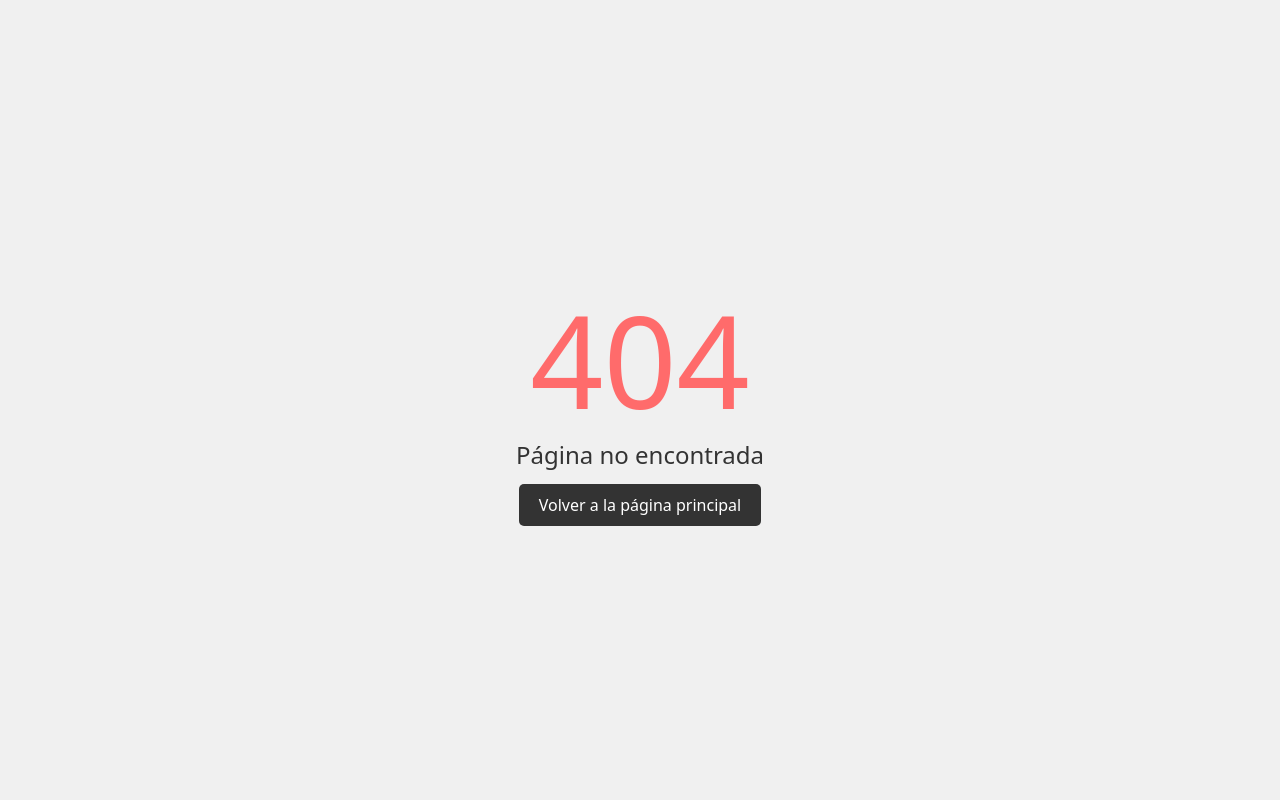
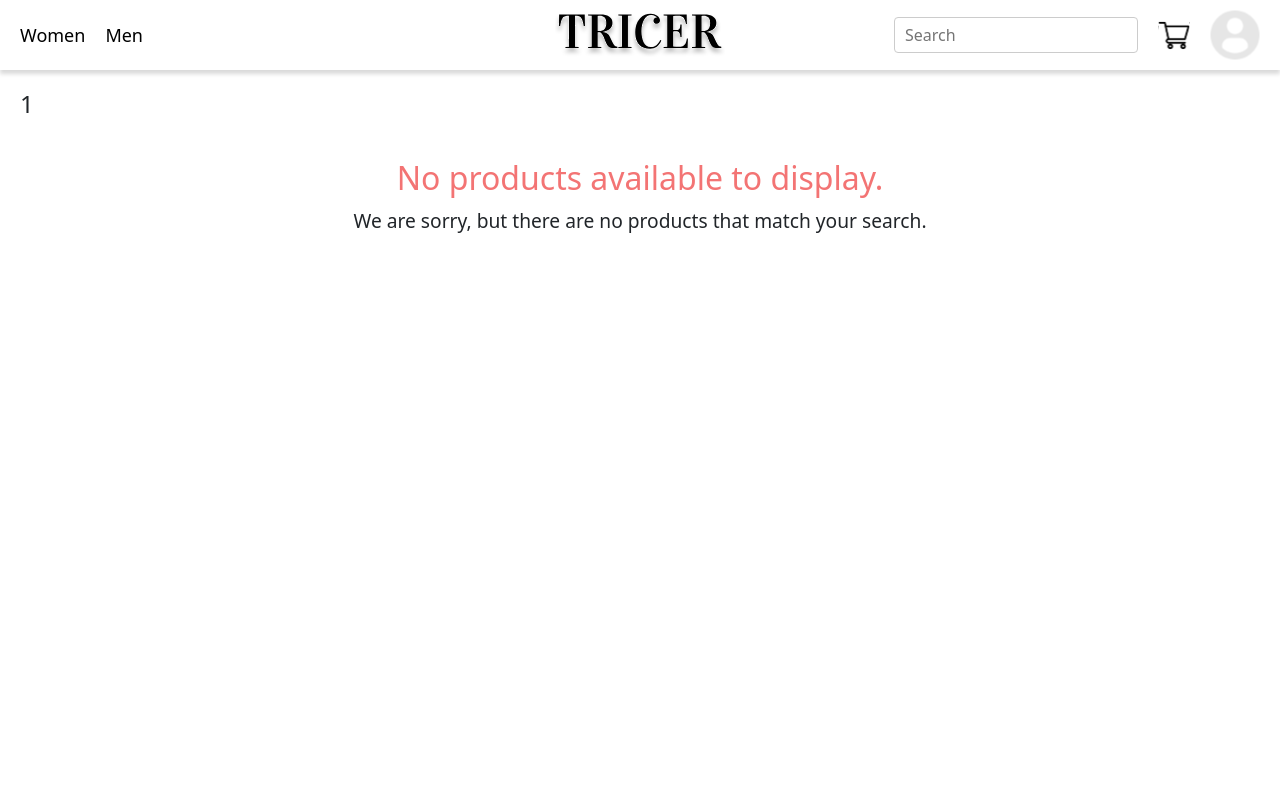
Before and after one commit to JGeanca/Tricer, a React (Vite) app in the folder projects/project-01/: page /products/1 in a window 1280 px wide. Before the commit this address had no page. Shown: the top 800 px of the page. Built offline with nearby package versions, Linux system fonts and the light colour scheme.

Commit message:
Logic for any kind of product and genered implemented

```diff
--- /dev/null
+++ b/projects/project-01/src/components/NoProductFound.jsx
@@ -0,0 +1,11 @@
+import '../css/noProductFound.css'
+
+export default function NoProductsFound() {
+  return (
+    <div className="no-products-found">
+
+      <h2> No products available to display.</h2>
+      <p>We are sorry, but there are no products that match your search.</p>
+    </div>
+  )
+}
--- a/projects/project-01/src/components/ProductsGrid.jsx
+++ b/projects/project-01/src/components/ProductsGrid.jsx
@@ -1,5 +1,5 @@
 import { Container, Row, Col, Card } from 'react-bootstrap'
-import { Link } from 'react-router-dom'
+import { Link, useParams } from 'react-router-dom'
 import 'bootstrap/dist/css/bootstrap.min.css'
 
 const cardStyle = {
@@ -20,12 +20,13 @@ const footerStyle = {
 }
 
 export default function ProductsGrid({ products }) {
+  const { gender, productType } = useParams()
   return (
     <Container fluid>
       <Row xs={1} sm={2} md={3} lg={4} className="g-4">
         {products.map((product) => (
           <Col key={product.id}>
-            <Link to={`/products/${product.id}`} className="text-decoration-none">
+            <Link to={`/${gender}/${productType}/${product.id}`} className="text-decoration-none">
               <Card style={cardStyle}>
                 <Card.Img
                   variant="top"
--- a/projects/project-01/src/css/notFoundPage.css
+++ b/projects/project-01/src/css/noFoundPage.css
@@ -1,26 +1,25 @@
-.not-found-page {
+.no-found-page {
   display: flex;
   flex-direction: column;
   justify-content: center;
   align-items: center;
   min-height: 100vh;
   text-align: center;
-  background-color: #f0f0f0;
   color: #333;
 }
 
-.not-found-content h2 {
+.no-found-content h2 {
   font-size: 8rem;
   margin: 0;
   color: #ff6b6b;
 }
 
-.not-found-content p {
+.no-found-content p {
   font-size: 1.5rem;
   margin-bottom: 20px;
 }
 
-.not-found-content .home-link {
+.no-found-content .home-link {
   padding: 10px 20px;
   background-color: #333;
   color: #fff;
@@ -29,6 +28,6 @@
   transition: background-color 0.3s ease;
 }
 
-.not-found-content .home-link:hover {
+.no-found-content .home-link:hover {
   background-color: #1d1c1c;
 }
--- /dev/null
+++ b/projects/project-01/src/css/noProductFound.css
@@ -0,0 +1,19 @@
+.no-products-found {
+  display: flex;
+  flex-direction: column;
+  align-items: center;
+  height: 100vh;
+  text-align: center;
+  padding: 20px;
+}
+
+.no-products-found h2 {
+  font-size: 2rem;
+  margin-bottom: 10px;
+  color: #f37474;
+}
+
+.no-products-found p {
+  font-size: 1.2rem;
+  margin-bottom: 20px;
+}
--- a/projects/project-01/src/mocks/products.json
+++ b/projects/project-01/src/mocks/products.json
@@ -2,6 +2,7 @@
   "products": [
     {
       "id": 1,
+      "type": "clothing",
       "title": "Nike Sleeveless Shirt",
       "description": "Sleeveless shirt from Nike, perfect for workouts and sports activities. Available in multiple colors.",
       "category": "Shirt",
@@ -13,7 +14,7 @@
         "blue",
         "white"
       ],
-      "gender": "Male",
+      "gender": "men",
       "sizes": [
         "S",
         "M",
@@ -22,13 +23,14 @@
       ],
       "material": "Cotton",
       "images": [
-        "https://static.pullandbear.net/2/photos//2024/V/0/2/p/4238/500/500/4238500500_2_1_0.jpg?ts=1710169292848&imwidth=1125",
-        "https://static.pullandbear.net/assets/public/4f53/9b61/6b2846c28fac/204d9cb30e75/03244500500-A6M/03244500500-A6M.jpg?ts=1721854114622&w=1024"
+        "https://static.pullandbear.net/assets/public/141c/3779/14094f2288ae/582e67aade72/03242510802-A1M/03242510802-A1M.jpg?ts=1721866469779&w=750",
+        "https://static.pullandbear.net/assets/public/88b5/2ce3/0dd94bd1834e/f2cf2f93e63f/03242510802-A6M/03242510802-A6M.jpg?ts=1721866476914&w=750"
       ],
       "brand": "Nike"
     },
     {
       "id": 2,
+      "type": "clothing",
       "title": "Adidas Performance Shirt",
       "description": "Lightweight performance shirt from Adidas, ideal for sports and casual wear.",
       "category": "Shirt",
@@ -40,7 +42,7 @@
         "black",
         "grey"
       ],
-      "gender": "Male",
+      "gender": "men",
       "sizes": [
         "M",
         "L",
@@ -55,6 +57,7 @@
     },
     {
       "id": 3,
+      "type": "clothing",
       "title": "Puma Graphic Tee",
       "description": "Stylish graphic tee from Puma, perfect for casual outings and streetwear.",
       "category": "Shirt",
@@ -66,7 +69,7 @@
         "red",
         "white"
       ],
-      "gender": "Male",
+      "gender": "men",
       "sizes": [
         "S",
         "M",
@@ -74,13 +77,14 @@
       ],
       "material": "Cotton",
       "images": [
-        "https://static.pullandbear.net/2/photos//2024/V/0/2/p/4238/500/500/4238500500_2_1_0.jpg?ts=1710169292848&imwidth=1125",
-        "https://static.pullandbear.net/assets/public/4f53/9b61/6b2846c28fac/204d9cb30e75/03244500500-A6M/03244500500-A6M.jpg?ts=1721854114622&w=1024"
+        "https://static.pullandbear.net/assets/public/141c/3779/14094f2288ae/582e67aade72/03242510802-A1M/03242510802-A1M.jpg?ts=1721866469779&w=750",
+        "https://static.pullandbear.net/assets/public/88b5/2ce3/0dd94bd1834e/f2cf2f93e63f/03242510802-A6M/03242510802-A6M.jpg?ts=1721866476914&w=750"
       ],
       "brand": "Puma"
     },
     {
       "id": 4,
+      "type": "clothing",
       "title": "Under Armour Training Shirt",
       "description": "Durable training shirt from Under Armour, designed for optimal performance and comfort.",
       "category": "Shirt",
@@ -92,7 +96,7 @@
         "navy",
         "black"
       ],
-      "gender": "Male",
+      "gender": "men",
       "sizes": [
         "M",
         "L",
@@ -107,6 +111,7 @@
     },
     {
       "id": 5,
+      "type": "clothing",
       "title": "Reebok Classic Tee",
       "description": "Casual classic tee from Reebok, suitable for everyday wear and workouts.",
       "category": "Shirt",
@@ -118,7 +123,7 @@
         "white",
         "grey"
       ],
-      "gender": "Male",
+      "gender": "men",
       "sizes": [
         "S",
         "M",
@@ -127,8 +132,148 @@
       ],
       "material": "Cotton",
       "images": [
-        "https://static.pullandbear.net/2/photos//2024/V/0/2/p/4238/500/500/4238500500_2_1_0.jpg?ts=1710169292848&imwidth=1125",
-        "https://static.pullandbear.net/assets/public/4f53/9b61/6b2846c28fac/204d9cb30e75/03244500500-A6M/03244500500-A6M.jpg?ts=1721854114622&w=1024"
+        "https://static.pullandbear.net/assets/public/141c/3779/14094f2288ae/582e67aade72/03242510802-A1M/03242510802-A1M.jpg?ts=1721866469779&w=750",
+        "https://static.pullandbear.net/assets/public/88b5/2ce3/0dd94bd1834e/f2cf2f93e63f/03242510802-A6M/03242510802-A6M.jpg?ts=1721866476914&w=750"
+      ],
+      "brand": "Reebok"
+    },
+    {
+      "id": 6,
+      "type": "clothing",
+      "title": "Reebok Classic Tee",
+      "description": "Casual classic tee from Reebok, suitable for everyday wear and workouts.",
+      "category": "Shirt",
+      "price": 12.99,
+      "discountPercentage": 7.00,
+      "rating": 4.70,
+      "stock": 15,
+      "colors": [
+        "black",
+        "white"
+      ],
+      "gender": "women",
+      "sizes": [
+        "XS",
+        "S",
+        "M",
+        "L"
+      ],
+      "material": "Cotton",
+      "images": [
+        "https://static.pullandbear.net/assets/public/42a8/5031/c19d4e66aa92/794ec4e02c1d/07249425401-A1M/07249425401-A1M.jpg?ts=1723645588074&w=750",
+        "https://static.pullandbear.net/assets/public/cf5f/99ad/a1c44d8cabd2/6b58faed0a21/07249425401-A6M/07249425401-A6M.jpg?ts=1723120902923&w=750"
+      ],
+      "brand": "Reebok"
+    },
+    {
+      "id": 7,
+      "type": "clothing",
+      "title": "Reebok Active Sports Bra",
+      "description": "Supportive sports bra from Reebok, perfect for high-intensity workouts.",
+      "category": "Sports Bra",
+      "price": 19.99,
+      "discountPercentage": 10.00,
+      "rating": 4.85,
+      "stock": 20,
+      "colors": [
+        "pink",
+        "black"
+      ],
+      "gender": "women",
+      "sizes": [
+        "XS",
+        "S",
+        "M",
+        "L"
+      ],
+      "material": "Nylon",
+      "images": [
+        "https://static.pullandbear.net/assets/public/4f3a/52d7/9a65438a85c4/bd1f0c5190fc/07249398401-A7M/07249398401-A7M.jpg?ts=1725534997758&w=750",
+        "https://static.pullandbear.net/assets/public/befc/83d3/12cb473e9cd5/e0372e4b276a/07249398401-A6M/07249398401-A6M.jpg?ts=1723757305537&w=750"
+      ],
+      "brand": "Reebok"
+    },
+    {
+      "id": 8,
+      "type": "clothing",
+      "title": "Reebok Training Tank",
+      "description": "Lightweight and breathable tank top, ideal for any training session.",
+      "category": "Tank Top",
+      "price": 14.99,
+      "discountPercentage": 5.00,
+      "rating": 4.60,
+      "stock": 25,
+      "colors": [
+        "blue",
+        "grey"
+      ],
+      "gender": "women",
+      "sizes": [
+        "S",
+        "M",
+        "L",
+        "XL"
+      ],
+      "material": "Polyester",
+      "images": [
+        "https://static.pullandbear.net/assets/public/42a8/5031/c19d4e66aa92/794ec4e02c1d/07249425401-A1M/07249425401-A1M.jpg?ts=1723645588074&w=750",
+        "https://static.pullandbear.net/assets/public/cf5f/99ad/a1c44d8cabd2/6b58faed0a21/07249425401-A6M/07249425401-A6M.jpg?ts=1723120902923&w=750"
+      ],
+      "brand": "Reebok"
+    },
+    {
+      "id": 9,
+      "type": "clothing",
+      "title": "Reebok Running Shorts",
+      "description": "Comfortable and flexible shorts designed for running and intense workouts.",
+      "category": "Shorts",
+      "price": 17.99,
+      "discountPercentage": 6.00,
+      "rating": 4.75,
+      "stock": 18,
+      "colors": [
+        "black",
+        "blue"
+      ],
+      "gender": "women",
+      "sizes": [
+        "XS",
+        "S",
+        "M",
+        "L"
+      ],
+      "material": "Polyester",
+      "images": [
+        "https://static.pullandbear.net/assets/public/4f3a/52d7/9a65438a85c4/bd1f0c5190fc/07249398401-A7M/07249398401-A7M.jpg?ts=1725534997758&w=750",
+        "https://static.pullandbear.net/assets/public/befc/83d3/12cb473e9cd5/e0372e4b276a/07249398401-A6M/07249398401-A6M.jpg?ts=1723757305537&w=750"
+      ],
+      "brand": "Reebok"
+    },
+    {
+      "id": 10,
+      "type": "clothing",
+      "title": "Reebok Yoga Leggings",
+      "description": "High-waisted leggings for comfort and support during yoga sessions.",
+      "category": "Leggings",
+      "price": 24.99,
+      "discountPercentage": 12.00,
+      "rating": 4.90,
+      "stock": 10,
+      "colors": [
+        "purple",
+        "black"
+      ],
+      "gender": "women",
+      "sizes": [
+        "S",
+        "M",
+        "L",
+        "XL"
+      ],
+      "material": "Spandex",
+      "images": [
+        "https://static.pullandbear.net/assets/public/42a8/5031/c19d4e66aa92/794ec4e02c1d/07249425401-A1M/07249425401-A1M.jpg?ts=1723645588074&w=750",
+        "https://static.pullandbear.net/assets/public/cf5f/99ad/a1c44d8cabd2/6b58faed0a21/07249425401-A6M/07249425401-A6M.jpg?ts=1723120902923&w=750"
       ],
       "brand": "Reebok"
     }
--- a/projects/project-01/src/pages/NotFoundPage.jsx
+++ /dev/null
@@ -1,14 +0,0 @@
-import { Link } from 'react-router-dom'
-import '../css/notFoundPage.css'
-
-export default function NotFoundPage() {
-  return (
-    <div className="not-found-page">
-      <div className="not-found-content">
-        <h2>404</h2>
-        <p>Página no encontrada</p>
-        <Link to="/" className="home-link">Volver a la página principal</Link>
-      </div>
-    </div>
-  )
-}
--- a/projects/project-01/src/pages/ProductsPage.jsx
+++ b/projects/project-01/src/pages/ProductsPage.jsx
@@ -1,12 +1,30 @@
-import { products as clothes } from '../mocks/products.json'
+import { useParams } from 'react-router-dom'
+import { products } from '../mocks/products.json'
 import ProductsGrid from '../components/ProductsGrid'
+import NotProductFound from '../components/NoProductFound'
+
 import '../css/productsPage.css'
 
+
+const capitalize = (str) => str.charAt(0).toUpperCase() + str.slice(1)
+
 export default function ProductsPage() {
+  const { gender, productType } = useParams()
+
+  const filteredProducts = products.filter(product =>
+    product.gender === gender && product.type === productType
+  )
+
   return (
     <div className='products-container'>
-      <h3>Clothes</h3>
-      <ProductsGrid products={clothes} />
+      <h3>{`${capitalize(productType)}`} </h3>
+      {
+        filteredProducts && filteredProducts.length > 0 ? (
+          <ProductsGrid products={filteredProducts} />
+        ) : (
+          <NotProductFound />
+        )
+      }
     </div>
   )
 }
```
Also changed, not shown: projects/project-01/src/main.jsx (+7 -3 lines), projects/project-01/src/pages/NoFoundPage.jsx (added, +14 -0 lines).
